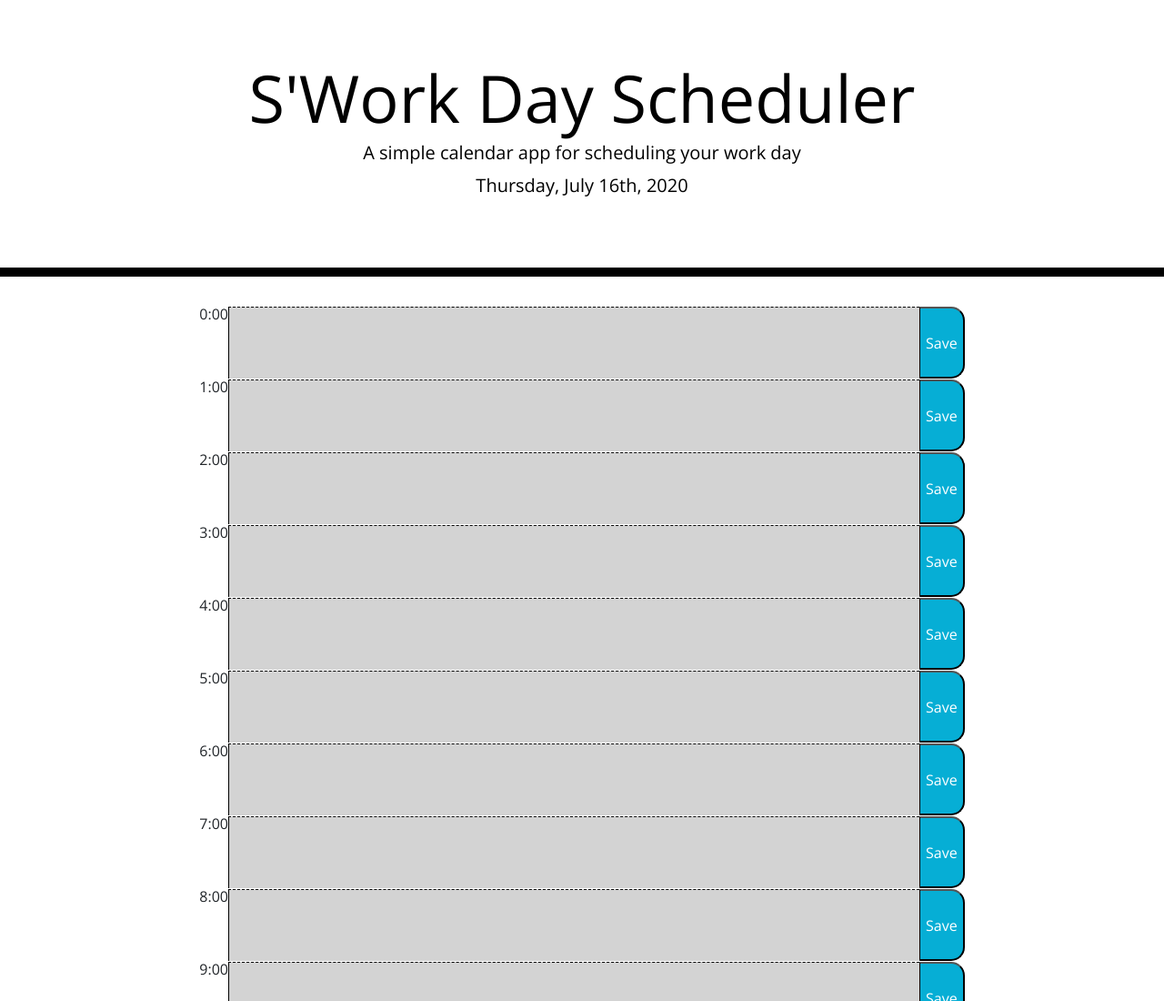
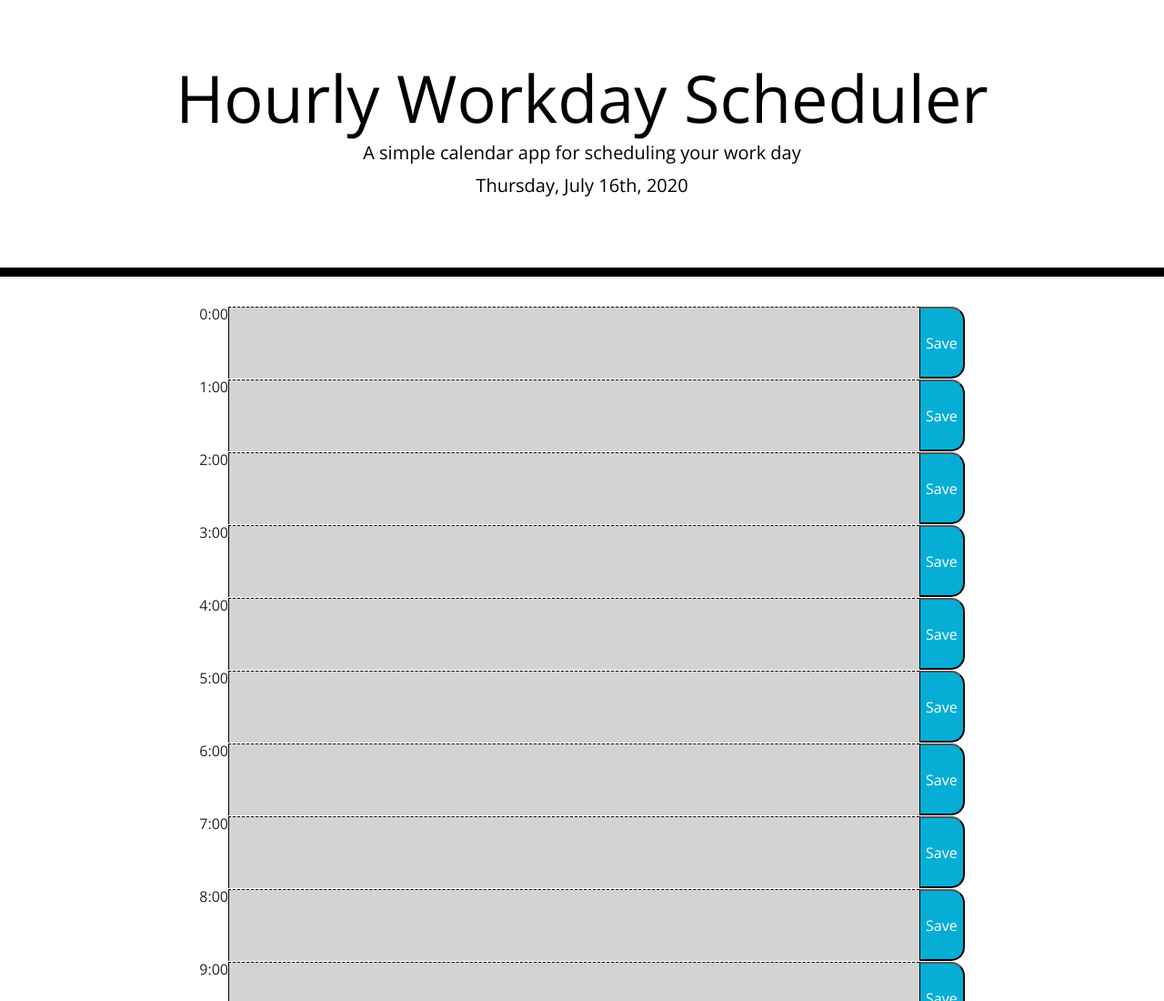
Before and after one commit to MIllhouse36/hourlyScheduler, a plain HTML site: page index.html in a window 1280 px wide. Shown: the top 1100 px of the page at 91% size. Drawn offline with nearby package versions, Linux system fonts and the light colour scheme.

Commit message:
changing title

```diff
--- a/index.html
+++ b/index.html
@@ -19,12 +19,12 @@
       rel="stylesheet"
     />
     <link rel="stylesheet" href="style.css" />
-    <title>S'Work Day Scheduler</title>
+    <title>Hourly Workday Scheduler</title>
   </head>
 
   <body>
     <header class="jumbotron">
-      <h1 class="display-3">S'Work Day Scheduler</h1>
+      <h1 class="display-3">Hourly Workday Scheduler</h1>
       <p class="lead">A simple calendar app for scheduling your work day</p>
       <p id="currentDay" class="lead"></p>
     </header>
```
